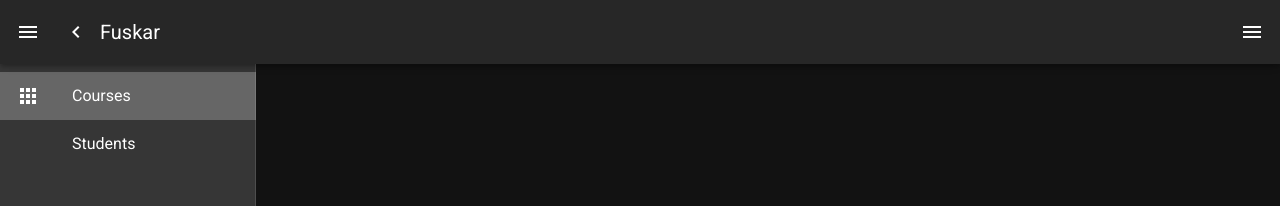
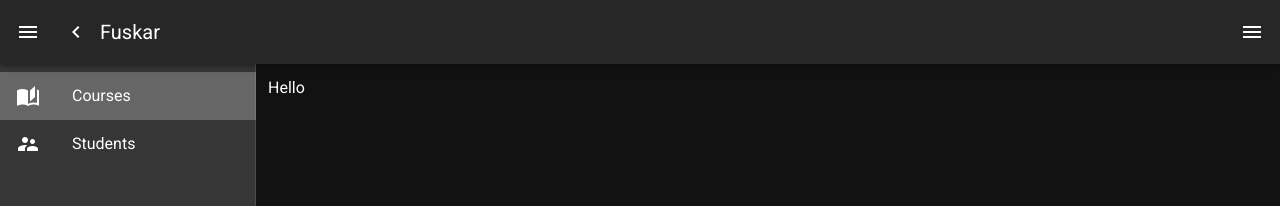
Before and after one commit to Abdulqudus001/student-attendance, a Nuxt app: page /courses in a window 1280 px wide. Shown: the top 206 px of the page. Built offline with nearby package versions, Linux system fonts and the light colour scheme.

Commit message:
Added students and courses route

```diff
--- a/layouts/default.vue
+++ b/layouts/default.vue
@@ -97,12 +97,12 @@ export default {
       fixed: false,
       items: [
         {
-          icon: 'mdi-apps',
+          icon: 'mdi-book-open-page-variant',
           title: 'Courses',
           to: '/courses'
         },
         {
-          icon: 'mdi-users',
+          icon: 'mdi-account-supervisor',
           title: 'Students',
           to: '/students'
         }
--- /dev/null
+++ b/pages/courses.vue
@@ -0,0 +1,5 @@
+<template>
+  <v-layout>
+    Hello
+  </v-layout>
+</template>
--- /dev/null
+++ b/pages/students.vue
@@ -0,0 +1,5 @@
+<template>
+  <v-layout>
+    Hello
+  </v-layout>
+</template>
```
